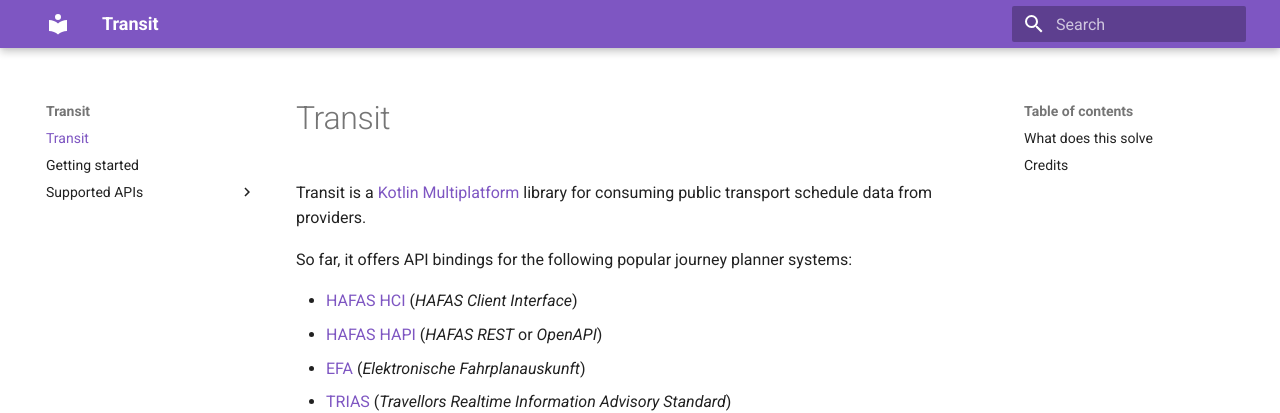
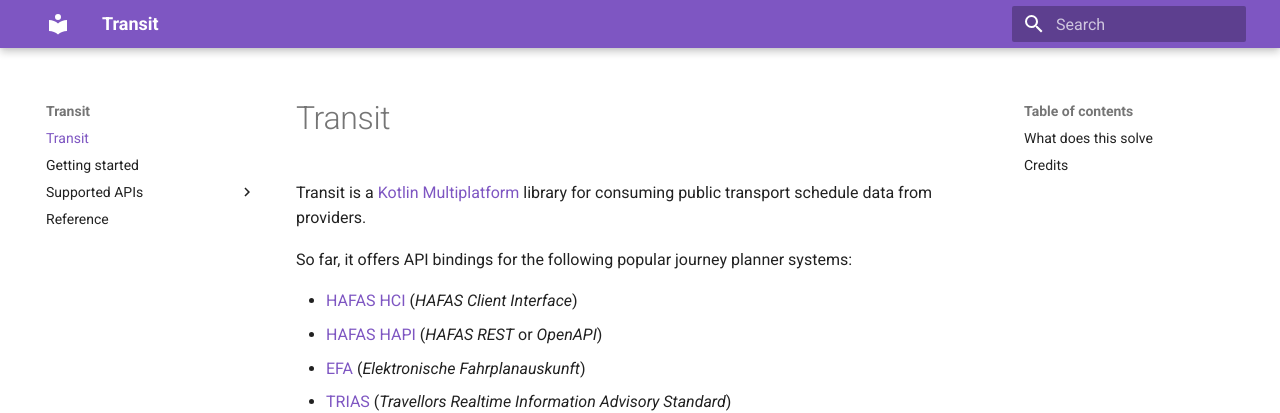
Before and after one commit to jlnstrk/transit, an MkDocs documentation site: the page built from docs/index.md, in a window 1280 px wide. Shown: the top 413 px of the page. Built offline with MkDocs 1.6.1 and Material for MkDocs 9.7.7, drawn with Linux system fonts in a browser that asks for light colours.

Commit message:
Add dokka task

```diff
--- a/mkdocs.yml
+++ b/mkdocs.yml
@@ -16,3 +16,4 @@ nav:
       - 'api/hapi.md'
       - 'api/efa.md'
       - 'api/trias.md'
+  - 'Reference': 'reference/index.html'
```
Also changed, not shown: 4 other files.
